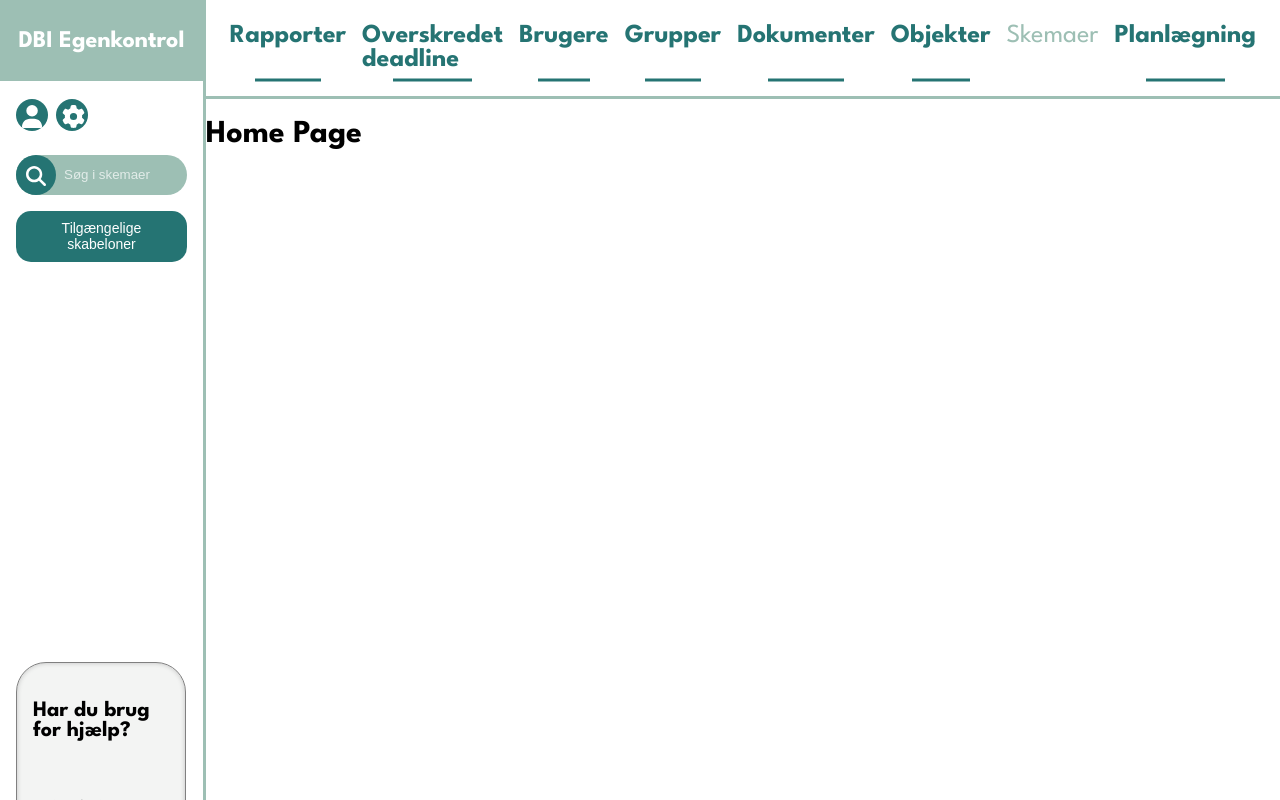
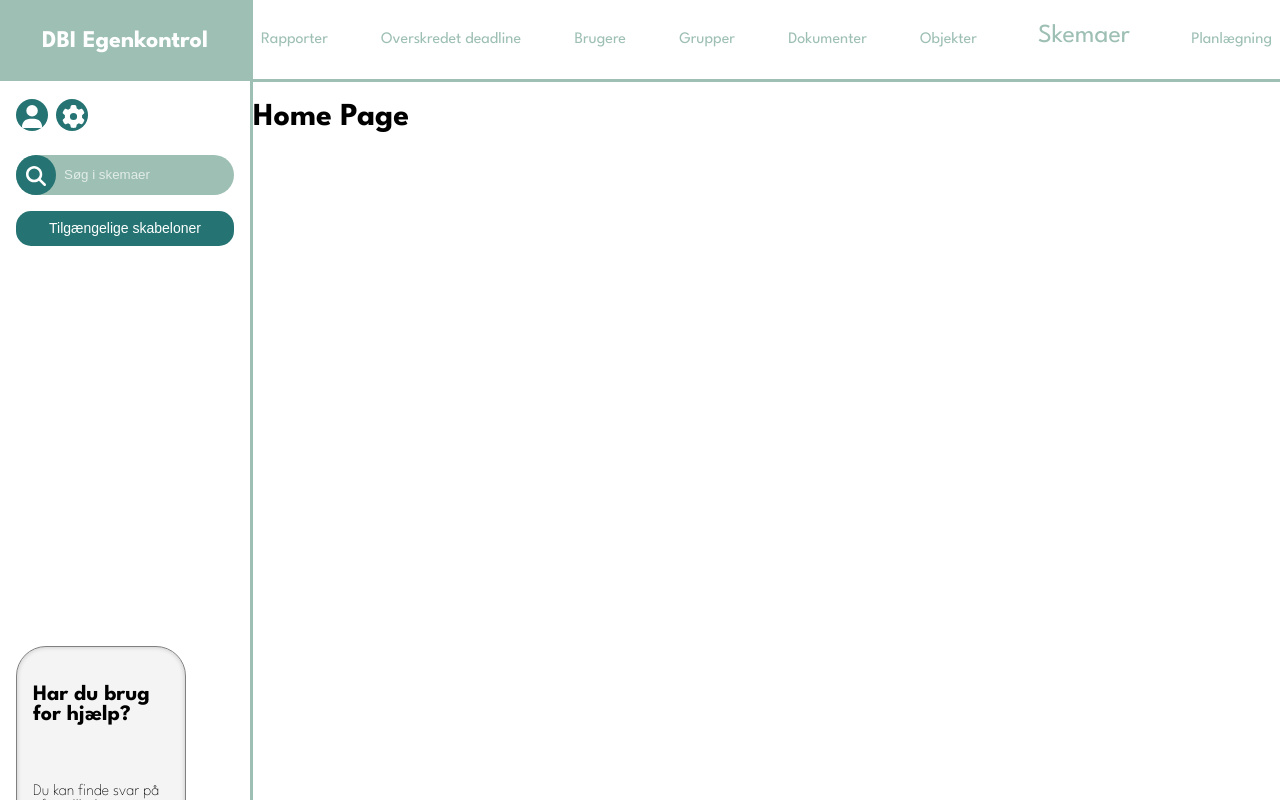
Before and after one commit to SebbeDK/DBI-egenkontrol, a Vue app in the folder DBI-Egenkontrol/: page / in a window 1280 px wide. Built offline with nearby package versions, Linux system fonts and the light colour scheme.

Commit message:
diverse smårettelser i stylingen

```diff
--- a/DBI-Egenkontrol/src/App.vue
+++ b/DBI-Egenkontrol/src/App.vue
@@ -36,14 +36,14 @@
   <div class="content">
     <header>
       <nav class="horizontal-menu">
-        <router-link to="/" class="menu-item">Rapporter</router-link>
-        <router-link to="/" class="menu-item">Overskredet deadline</router-link>
-        <router-link to="/" class="menu-item">Brugere</router-link>
-        <router-link to="/" class="menu-item">Grupper</router-link>
-        <router-link to="/" class="menu-item">Dokumenter</router-link>
-        <router-link to="/" class="menu-item">Objekter</router-link>
+        <p to="/" class="menu-item">Rapporter</p>
+        <p to="/" class="menu-item">Overskredet deadline</p>
+        <p to="/" class="menu-item">Brugere</p>
+        <p to="/" class="menu-item">Grupper</p>
+        <p to="/" class="menu-item">Dokumenter</p>
+        <p to="/" class="menu-item">Objekter</p>
         <router-link to="/skemaer" class="menu-item">Skemaer</router-link>
-        <router-link to="/" class="menu-item">Planlægning</router-link>
+        <p to="/" class="menu-item">Planlægning</p>
   </nav>
     </header>
     <main>
@@ -169,9 +169,17 @@ cursor: pointer;
 
 .horizontal-menu{
   border-bottom: 3px solid #9dbfb4;
-  padding: 1rem 1rem;
+  padding: 1rem 0.5rem;
   display: flex;
   justify-content: space-between;
+}
+
+.horizontal-menu p{
+  display: flex;
+  justify-content: space-between;
+  color: #9dbfb4;
+  font-family: "league spartan";
+  cursor: pointer;
 }
 
 .horizontal-menu a{
@@ -183,6 +191,7 @@ cursor: pointer;
   font-size: 26px;
   position: relative;
   transition: color 0.3s ease;
+  cursor: pointer;
 }
 
 .horizontal-menu a.router-link-active {
@@ -194,7 +203,7 @@ cursor: pointer;
   content: '';
   position: absolute;
   left: 25%;
-  bottom: -3px;
+  bottom: 10px;
   width: 50%;
   height: 3px;
   background-color: #257473;
```
